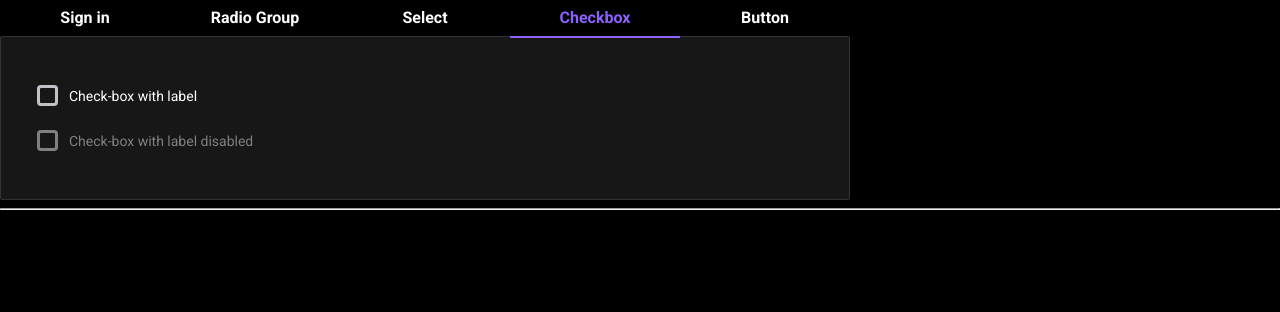
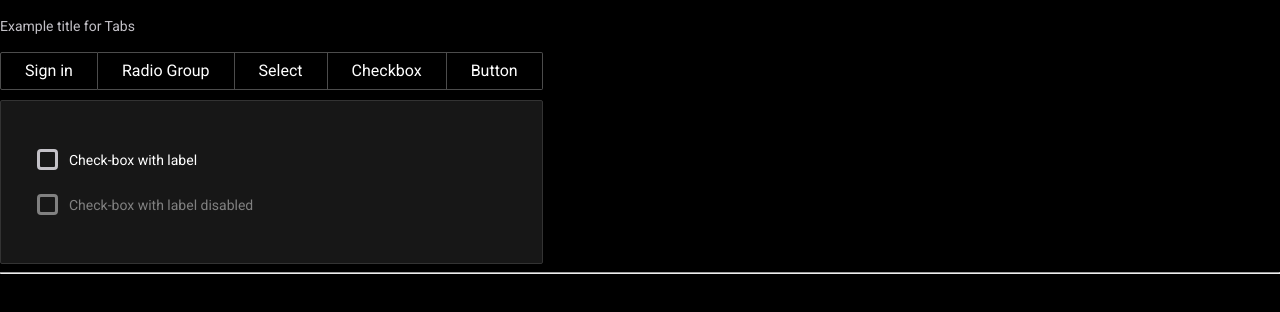
Before and after one commit to dnisaev/cards, a React (Vite) app: page / in a window 1280 px wide. Shown: the top 312 px of the page. Built offline with nearby package versions, Linux system fonts and the light colour scheme.

Commit message:
update Tabs (beta)

```diff
--- a/src/components/ui/Tabs/Tabs.module.css
+++ b/src/components/ui/Tabs/Tabs.module.css
@@ -1,118 +1,57 @@
 .root {
   display: flex;
   flex-direction: column;
-  width: max-content;
+  width: min-content;
 }
 
 .list {
   display: flex;
-  flex-shrink: 0;
-  border-bottom: 2px solid var(--color-border-input-primary);
-
-  &.secondary {
-    border-bottom: none;
-  }
+  width: max-content;
+  margin-bottom: 10px;
 }
 
 .trigger {
   all: unset;
+
   cursor: pointer;
 
-  &.primary {
   position: relative;
 
-    min-width: 120px;
-    padding: 6px 25px;
+  padding: 6px 24px;
 
-    font-weight: 700;
-    color: var(--color-text-inactive);
   text-align: center;
 
-    transition: var(--transtition-duration-basic) background-color;
-
-    &.fullWidth {
-      flex-grow: 1;
+  &:hover {
+    background-color: var(--color-dark-300);
   }
 
-    &:focus-visible {
-      background-color: var(--color-bg-focus);
-    }
-
-    &:hover {
-      background-color: var(--color-action-hover);
-    }
-
-    &[data-state='active'] {
-      color: var(--color-accent-500);
-
-      &::after {
-        content: '';
-
-        position: absolute;
-        bottom: -2px;
-        left: 0;
-
-        width: 100%;
-        height: 2px;
-
+  &:active {
     background-color: var(--color-accent-500);
+    border-color: var(--color-accent-500);
   }
 }
 
-    &:active {
-      background-color: var(--color-action-active);
+.first {
+  border: 1px solid var(--color-dark-300);
+  border-radius: 2px 0 0 2px;
 }
 
-    &[data-disabled] {
-      cursor: initial;
-      color: var(--color-text-disabled);
-      background-color: inherit;
-    }
+.middle {
+  border: 1px solid var(--color-dark-300);
+  border-left: 0;
+  border-radius: 0;
 }
 
-  &.secondary {
-    padding: 6px 24px;
-
-    font-size: 16px;
-    line-height: 24px;
-    color: var(--color-text-secondary);
-
-    border: 1px solid var(--color-border-input-primary);
-    border-left: none;
-
-    transition: var(--transtition-duration-basic) all;
-
-    &:first-child {
-      border-left: 1px solid var(--color-border-input-primary);
-      border-radius: var(--border-radius-s) 0 0 var(--border-radius-s);
+.last {
+  border: 1px solid var(--color-dark-300);
+  border-left: 0;
+  border-radius: 0 2px 2px 0;
 }
 
-    &:last-child {
-      border-radius: 0 var(--border-radius-s) var(--border-radius-s) 0;
+.trigger p {
+  margin: 0;
 }
 
-    &:focus-visible {
-      outline: var(--outline-focus);
+.title {
+  color: var(--color-light-900);
 }
-
-    &:hover {
-      background-color: var(--color-bg-focus);
-    }
-
-    &[data-state='active'] {
-      color: var(--color-text-primary-contrast);
-      background-color: var(--color-bg-contrast);
-      border-color: var(--color-bg-contrast);
-    }
-
-    &[data-disabled] {
-      cursor: initial;
-      color: var(--color-text-disabled);
-      background-color: inherit;
-    }
-  }
-}
-
-.content {
-  color: var(--color-text-primary);
-}
--- a/src/components/ui/Tabs/Tabs.tsx
+++ b/src/components/ui/Tabs/Tabs.tsx
@@ -1,76 +1,61 @@
-import { FC, ReactNode } from 'react'
+import { ComponentPropsWithoutRef, ReactNode } from 'react'
 
+import { Typography } from '@/components/ui/Typography'
 import * as TabsRadixUI from '@radix-ui/react-tabs'
 import { clsx } from 'clsx'
 
 import s from './Tabs.module.css'
 
-export type TabType = {
+type TabType = {
   disabled?: boolean
   title: string
-  /** A unique value that associates the trigger with a content. */
   value: string
 }
 
-type CommonProps = {
-  /** Use TabsContent components as children. */
+type TabsProps = {
   children?: ReactNode
-  /** The value of the tab that should be active when initially rendered. Use when you do not need to control the state of the tabs. */
   defaultValue?: string
-  /** Event handler called when the value changes.  */
   onValueChange?: (value: string) => void
-  /** An array of objects with the value and title of the tab.
-   *  {value: string, title: string}
-   * */
   tabs: TabType[]
-  /** The controlled value of the tab to activate. Should be used in conjunction with onValueChange */
+  tabsTitle?: string
   value?: string
-  variant?: 'primary' | 'secondary'
-}
+} & ComponentPropsWithoutRef<typeof TabsRadixUI.Root>
 
-type ConditionalProps =
-  | {
-      fullWidth?: boolean
-      variant?: 'primary'
+export const Tabs = ({ children, className, defaultValue, tabs, tabsTitle, value }: TabsProps) => {
+  const classNames = {
+    list: s.list,
+    root: clsx(s.root, className),
+    title: s.title,
+    triggerFirst: clsx(s.trigger, s.first),
+    triggerLast: clsx(s.trigger, s.last),
+    triggerMiddle: clsx(s.trigger, s.middle),
+  }
+
+  const definingBorders = (key: number, array: TabType[]) => {
+    if (key === 0) {
+      return classNames.triggerFirst
     }
-  | {
-      fullWidth?: never
-      variant?: 'secondary'
+    if (key === array.length - 1) {
+      return classNames.triggerLast
     }
 
-export type TabsProps = CommonProps & ConditionalProps
-
-export const Tabs: FC<TabsProps> = ({
-  children,
-  defaultValue,
-  fullWidth,
-  onValueChange,
-  tabs,
-  value,
-  variant = 'primary',
-}) => {
-  const classNames = {
-    list: clsx(s.list, s[variant]),
-    root: s.root,
-    trigger: clsx(s.trigger, fullWidth && s.fullWidth, s[variant]),
+    return classNames.triggerMiddle
   }
 
   return (
-    <TabsRadixUI.Root
-      className={classNames.root}
-      defaultValue={defaultValue}
-      onValueChange={onValueChange}
-      value={value}
-    >
+    <TabsRadixUI.Root className={classNames.root} defaultValue={defaultValue} value={value}>
+      <Typography className={classNames.title} variant={'body2'}>
+        {tabsTitle}
+      </Typography>
       <TabsRadixUI.List className={classNames.list}>
-        {tabs.map(tab => (
+        {tabs.map((tab, key) => (
           <TabsRadixUI.Trigger
-            className={classNames.trigger}
+            className={definingBorders(key, tabs)}
             disabled={tab.disabled}
             key={tab.value}
             value={tab.value}
           >
-            {tab.title}
+            <Typography variant={'body1'}>{tab.title}</Typography>
           </TabsRadixUI.Trigger>
         ))}
       </TabsRadixUI.List>
@@ -84,7 +69,7 @@ export type TabContentProps = {
   value: string
 }
 
-export const TabContent: FC<TabContentProps> = ({ children, value }) => {
+export const TabContent = ({ children, value }: TabContentProps) => {
   return (
     <TabsRadixUI.Content className={s.content} value={value}>
       {children}
```
Lines whose indentation alone changed are shown as unchanged.
